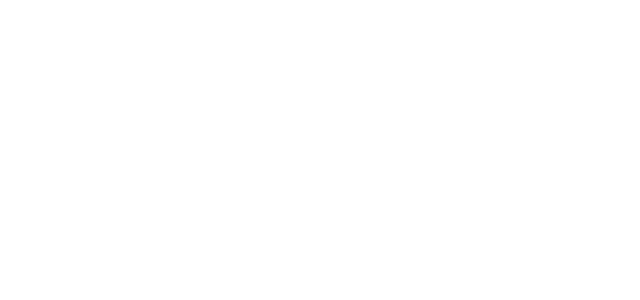
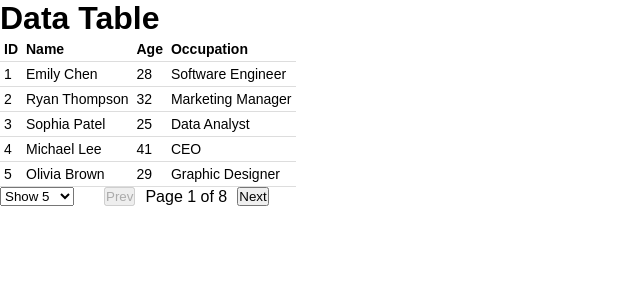
Before and after one commit to Sandeep96Shah/machineCoding, a React (Create React App) app: page /data-table-1 in a window 1280 px wide. Before the commit this address had no page. Shown: the top 300 px of the page, without its empty margins (0-640 px from the left). Built offline with nearby package versions, Linux system fonts and the light colour scheme.

Commit message:
Data Table 1 (#39)

```diff
--- a/src/App.js
+++ b/src/App.js
@@ -32,6 +32,7 @@
 import BookFlight from "./components/BookFlight";
 import GenerateTable from "./components/GenerateTable";
 import Tabs from "./components/Tabs";
+import DataTable from "./components/DataTable1";
 
 function App() {
   return (
@@ -72,6 +73,7 @@
         <Route path="book-flight" element={<BookFlight />} />
         <Route path="generate-table" element={<GenerateTable />} />
         <Route path="tabs-1" element={<Tabs />} />
+        <Route path="data-table-1" element={<DataTable />} />
       </Routes>
 
     </div>
--- /dev/null
+++ b/src/components/DataTable1/constants.js
@@ -0,0 +1,218 @@
+export const dummyUsers = [
+    {
+      "id": 1,
+      "name": "Emily Chen",
+      "age": 28,
+      "occupation": "Software Engineer"
+    },
+    {
+      "id": 2,
+      "name": "Ryan Thompson",
+      "age": 32,
+      "occupation": "Marketing Manager"
+    },
+    {
+      "id": 3,
+      "name": "Sophia Patel",
+      "age": 25,
+      "occupation": "Data Analyst"
+    },
+    {
+      "id": 4,
+      "name": "Michael Lee",
+      "age": 41,
+      "occupation": "CEO"
+    },
+    {
+      "id": 5,
+      "name": "Olivia Brown",
+      "age": 29,
+      "occupation": "Graphic Designer"
+    },
+    {
+      "id": 6,
+      "name": "Alexander Hall",
+      "age": 38,
+      "occupation": "Sales Representative"
+    },
+    {
+      "id": 7,
+      "name": "Isabella Davis",
+      "age": 26,
+      "occupation": "Teacher"
+    },
+    {
+      "id": 8,
+      "name": "Ethan White",
+      "age": 35,
+      "occupation": "Lawyer"
+    },
+    {
+      "id": 9,
+      "name": "Lily Tran",
+      "age": 30,
+      "occupation": "Nurse"
+    },
+    {
+      "id": 10,
+      "name": "Julian Sanchez",
+      "age": 39,
+      "occupation": "Engineer"
+    },
+    {
+      "id": 11,
+      "name": "Ava Martin",
+      "age": 27,
+      "occupation": "Journalist"
+    },
+    {
+      "id": 12,
+      "name": "Benjamin Walker",
+      "age": 42,
+      "occupation": "Doctor"
+    },
+    {
+      "id": 13,
+      "name": "Charlotte Brooks",
+      "age": 31,
+      "occupation": "HR Manager"
+    },
+    {
+      "id": 14,
+      "name": "Gabriel Harris",
+      "age": 36,
+      "occupation": "IT Consultant"
+    },
+    {
+      "id": 15,
+      "name": "Hannah Taylor",
+      "age": 24,
+      "occupation": "Student"
+    },
+    {
+      "id": 16,
+      "name": "Jackson Brown",
+      "age": 40,
+      "occupation": "Business Owner"
+    },
+    {
+      "id": 17,
+      "name": "Kayla Lewis",
+      "age": 33,
+      "occupation": "Event Planner"
+    },
+    {
+      "id": 18,
+      "name": "Logan Mitchell",
+      "age": 37,
+      "occupation": "Architect"
+    },
+    {
+      "id": 19,
+      "name": "Mia Garcia",
+      "age": 29,
+      "occupation": "Artist"
+    },
+    {
+      "id": 20,
+      "name": "Natalie Hall",
+      "age": 34,
+      "occupation": "Teacher"
+    },
+    {
+      "id": 21,
+      "name": "Oliver Patel",
+      "age": 38,
+      "occupation": "Software Developer"
+    },
+    {
+      "id": 22,
+      "name": "Penelope Martin",
+      "age": 26,
+      "occupation": "Writer"
+    },
+    {
+      "id": 23,
+      "name": "Quinn Lee",
+      "age": 35,
+      "occupation": "Entrepreneur"
+    },
+    {
+      "id": 24,
+      "name": "Rachel Kim",
+      "age": 30,
+      "occupation": "Dentist"
+    },
+    {
+      "id": 25,
+      "name": "Samuel Jackson",
+      "age": 42,
+      "occupation": "Lawyer"
+    },
+    {
+      "id": 26,
+      "name": "Tessa Hall",
+      "age": 28,
+      "occupation": "Graphic Designer"
+    },
+    {
+      "id": 27,
+      "name": "Uma Patel",
+      "age": 39,
+      "occupation": "Marketing Manager"
+    },
+    {
+      "id": 28,
+      "name": "Vincent Brooks",
+      "age": 36,
+      "occupation": "IT Consultant"
+    },
+    {
+      "id": 29,
+      "name": "Walter White",
+      "age": 41,
+      "occupation": "Engineer"
+    },
+    {
+      "id": 30,
+      "name": "Xavier Sanchez",
+      "age": 33,
+      "occupation": "Sales Representative"
+    },
+    {
+      "id": 31,
+      "name": "Yvonne Martin",
+      "age": 29,
+      "occupation": "Teacher"
+    },
+    {
+      "id": 32,
+      "name": "Zoe Lee",
+      "age": 27,
+      "occupation": "Data Analyst"
+    },
+    {
+      "id": 33,
+      "name": "Abigail Brown",
+      "age": 34,
+      "occupation": "Nurse"
+    },
+    {
+      "id": 34,
+      "name": "Caleb Harris",
+      "age": 38,
+      "occupation": "Business Owner"
+    },
+    {
+      "id": 35,
+      "name": "Diana Taylor",
+      "age": 31,
+      "occupation": "Event Planner"
+    },
+    {
+      "id": 36,
+      "name": "Eleanor Walker",
+      "age": 40,
+      "occupation": "CEO"
+    }
+  ]
--- /dev/null
+++ b/src/components/DataTable1/dataTable1.css
@@ -0,0 +1,31 @@
+body {
+    font-family: sans-serif;
+  }
+
+  table {
+    border-collapse: collapse;
+    font-size: 14px;
+  }
+
+  td,
+  th {
+    padding: 4px;
+    border-bottom: 1px solid #ddd;
+    text-align: start;
+  }
+
+  th {
+    vertical-align: top;
+  }
+
+  .footer-container {
+    display: flex;
+    align-items: center;
+    gap: 30px;
+  }
+
+  .pagination-container {
+    display: flex;
+    align-items: center;
+    gap: 10px;
+  }
--- /dev/null
+++ b/src/components/DataTable1/index.jsx
@@ -0,0 +1,77 @@
+import { useState, useEffect } from "react";
+import {dummyUsers} from "./constants";
+import './dataTable1.css';
+
+export default function DataTable() {
+  const message = "Data Table";
+  const [limit, setLimt] = useState(5);
+  const [page, setPage] = useState(1);
+  const [userList, setUserList] = useState([]);
+  const totalPage = Math.ceil(dummyUsers.length / limit);
+
+  const handleLimitOnChange = (event) => {
+    setLimt(event.target.value);
+    setPage(1);
+  };
+
+  const handlePagination = (type) =>
+    setPage((prevPage) => (type === "prev" ? prevPage - 1 : prevPage + 1));
+
+  useEffect(() => {
+    setUserList(dummyUsers.slice((page - 1) * limit, page * limit));
+  }, [limit, page]);
+
+  return (
+    <div>
+      <h1>{message}</h1>
+      <table>
+        <thead>
+          <tr>
+            {[
+              { label: "ID", key: "id" },
+              { label: "Name", key: "name" },
+              { label: "Age", key: "age" },
+              { label: "Occupation", key: "occupation" },
+            ].map(({ label, key }) => (
+              <th key={key} aria-label={`${label} column`}>
+                {label}
+              </th>
+            ))}
+          </tr>
+        </thead>
+        <tbody>
+          {userList.map(({ id, name, age, occupation }) => (
+            <tr key={id}>
+              <td>{id}</td>
+              <td>{name}</td>
+              <td>{age}</td>
+              <td>{occupation}</td>
+            </tr>
+          ))}
+        </tbody>
+      </table>
+      <div className="footer-container">
+        <select onChange={handleLimitOnChange}>
+          {[5, 10, 15, 20].map((item) => (
+            <option value={item}> Show {item}</option>
+          ))}
+        </select>
+        <div className="pagination-container">
+          <button
+            disabled={page === 1}
+            onClick={() => handlePagination("prev")}
+          >
+            Prev
+          </button>
+          <p>{`Page ${page} of ${totalPage}`}</p>
+          <button
+            disabled={page === totalPage}
+            onClick={() => handlePagination("next")}
+          >
+            Next
+          </button>
+        </div>
+      </div>
+    </div>
+  );
+}
--- a/src/components/Home/index.js
+++ b/src/components/Home/index.js
@@ -55,6 +55,7 @@
       <button onClick={() => handlenavigate("book-flight")}>Book Flight</button>
       <button onClick={() => handlenavigate("generate-table")}>Generate Table</button>
       <button onClick={() => handlenavigate("tabs-1")}>Tabs - 1</button>
+      <button onClick={() => handlenavigate("data-table-1")}>Data Table - 1</button>
     </div>
   );
 };
```
